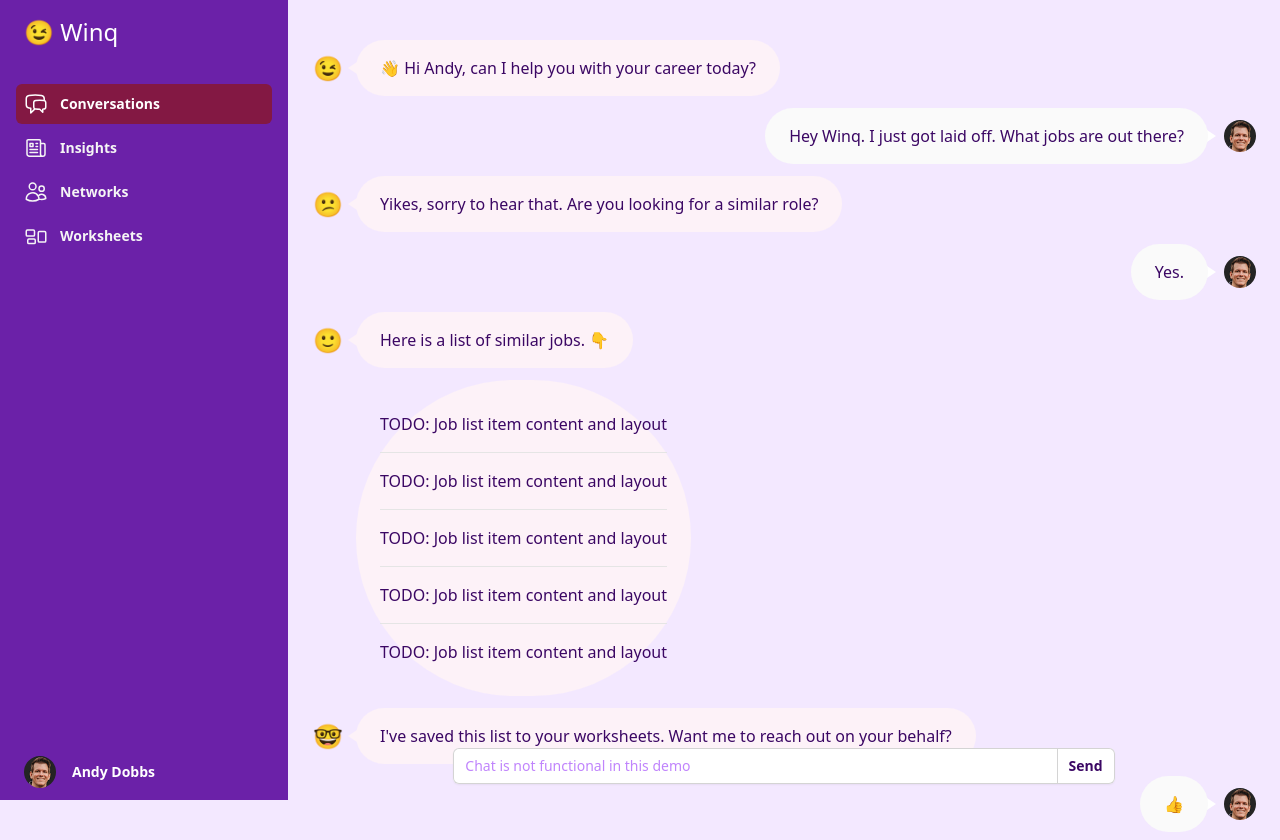
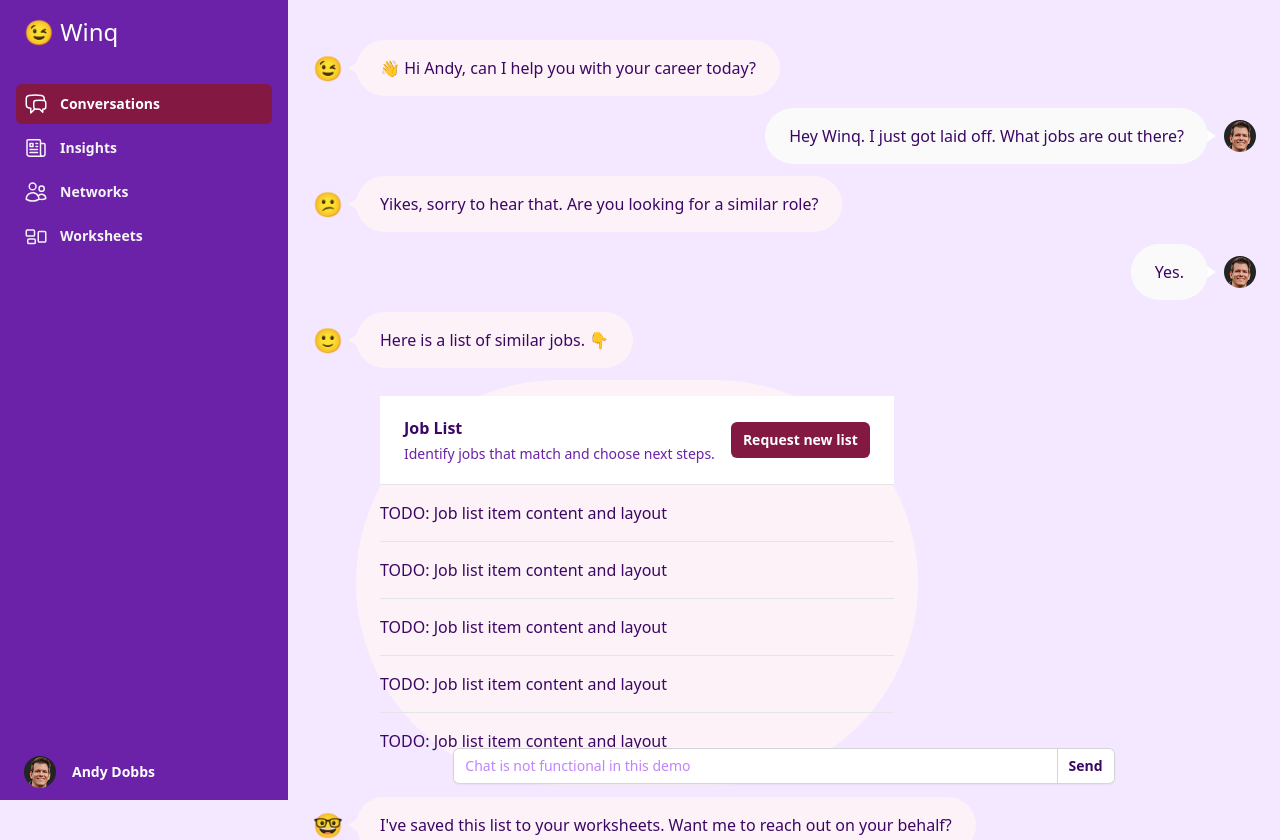
Before and after one commit to adobbs/winq-demo, a Next.js app: page /conversations in a window 1280 px wide. Shown: the top 840 px of the page. Built offline with nearby package versions, Linux system fonts and the light colour scheme; a web font is replaced by a local one.

Commit message:
Create JobList heading

```diff
--- a/src/components/JobList.tsx
+++ b/src/components/JobList.tsx
@@ -8,7 +8,25 @@ const jobs = [
 
 export default function JobList() {
     return (
-        <div>
+        <>
+            <div className="border-b border-neutral-200 bg-white px-4 py-5 sm:px-6">
+                <div className="-ml-4 -mt-4 flex flex-wrap items-center justify-between sm:flex-nowrap">
+                    <div className="ml-4 mt-4">
+                        <h3 className="text-base font-semibold leading-6 text-purple-950">Job List</h3>
+                        <p className="mt-1 text-sm text-purple-800">
+                            Identify jobs that match and choose next steps.
+                        </p>
+                    </div>
+                    <div className="ml-4 mt-4 flex-shrink-0">
+                        <button type="button"
+                            className="relative inline-flex items-center rounded-md bg-pink-900 px-3 py-2 text-sm font-semibold text-white
+                            hover:bg-pink-800 focus-visible:outline focus-visible:outline-2 focus-visible:outline-offset-2 focus-visible:outline-pink-800"
+                        >
+                            Request new list
+                        </button>
+                    </div>
+                </div>
+            </div>
             <ul role="list" className="divide-y divide-neutral-200">
                 {jobs.map((job) => (
                     <li key={job.id} className="py-4">
@@ -16,6 +34,6 @@ export default function JobList() {
                     </li>
                 ))}
             </ul>
-        </div>
+        </>
     );
 }
```
